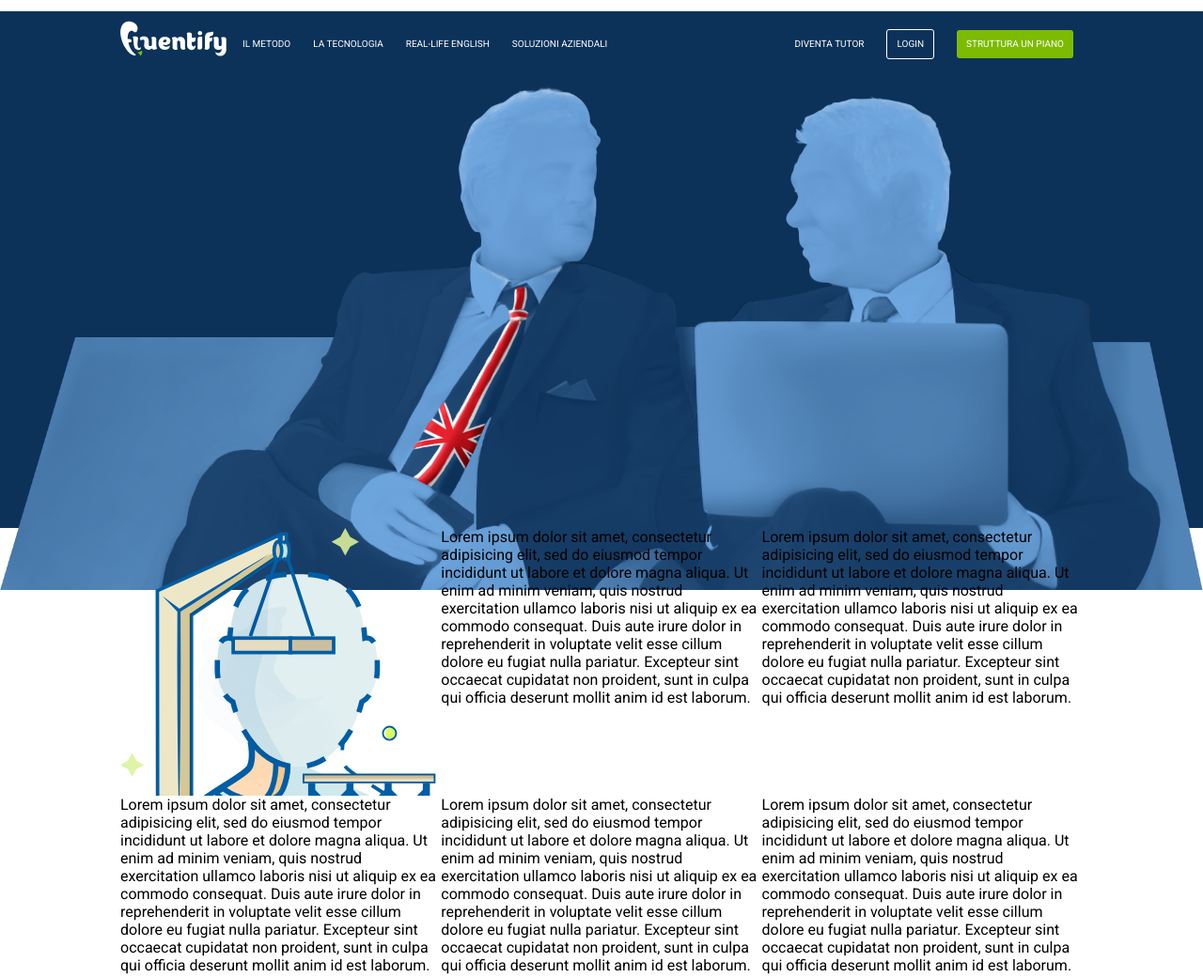
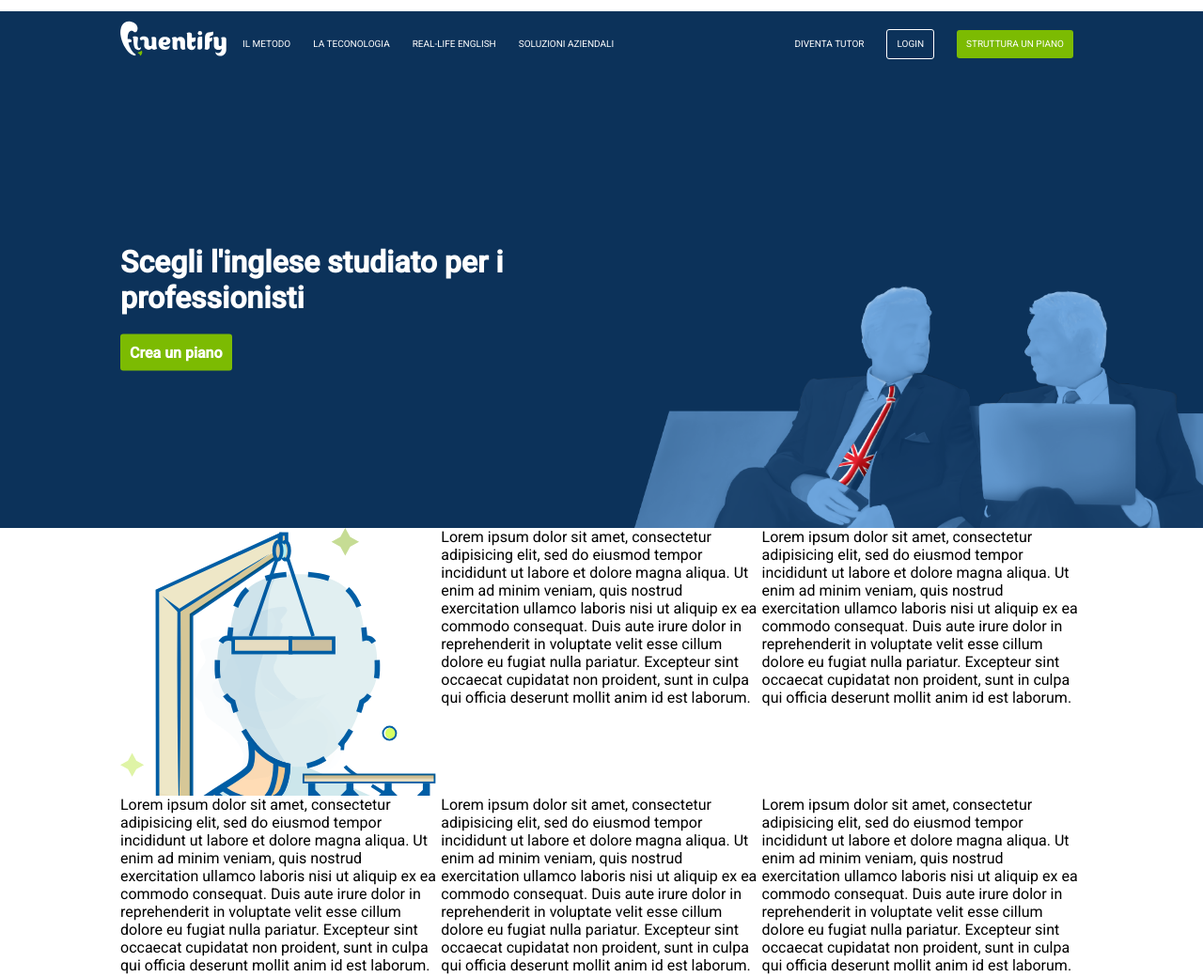
Before and after one commit to Alfredloz/htmlcss-fluentify, a plain HTML site: page index.html in a window 1280 px wide. Shown: the top 1040 px of the page at 94% size. Drawn offline with Linux system fonts and the light colour scheme.

Commit message:
header completato
ho impostato l'header secondo le richieste. Ho seguito il consiglio di Fabio nel posizionare l'immagine banner secondo il suo metodo in quanto ho trovato qualche ostacolo nel cercare di impostarlo per conto mio.

```diff
--- a/css/style.css
+++ b/css/style.css
@@ -57,12 +57,20 @@ li{
   padding: 0px 10px;
   line-height: 70px;
   font-size: 10px;
+  text-decoration: none;
+}
+a {
+  text-decoration: none;
+  color: white;
 }
 .nav {
   width: 80%;
   height: 80px;
   margin: auto;
   margin-top: 12px;
+}
+a:hover {
+  color: orange;
 }
 .logo {
   background-image: url(../img/logo.svg);
@@ -72,10 +80,7 @@ li{
   margin-top: 10px;
 
 }
-.left-menu li:hover {
-  color: orange;
-  cursor: pointer;
-}
+/* /nav */
 /* tutor login and plan */
 #login, #plan{
   line-height: 20px;
@@ -85,7 +90,7 @@ li{
 }
 #login:hover {
   background: white;
-  color: black;
+  color: orange;
   cursor: pointer;
 }
 #login {
@@ -100,14 +105,38 @@ li{
   cursor: pointer;
 }
 /* /tutor login and plan */
-/* /nav */
-.banner {
+/* banner settings */
+.big-image {
+  position: relative;
+  height: 470px;
+}
+.banner-title {
+  position: absolute;
+  width: 50%;
+  top: 50%;
+  transform: translateY(-50%);
+  color: white;
+}
+.banner-image {
   background-image: url(../img/banner_header.png);
-  width: 100%;
-  height: 100%;
-  background-size: contain;
+  background-size: 50%;
   background-repeat: no-repeat;
+  background-position: 105% 105%;
+
 }
+.bottom {
+  color: white;
+  text-decoration: none;
+  padding: 10px;
+  margin-top: 20px;
+  display: inline-block;
+  border-radius: 3px
+}
+.bottom:hover {
+  color: orange;
+}
+/* /banner settings */
+
 /* /header */
 
 /* main */
--- a/index.html
+++ b/index.html
@@ -9,16 +9,17 @@
   <body>
     <!-- header -->
     <header id="site-header" class=" bg-blue clearfix">
+      <!-- nav bar -->
       <div class="nav clearfix">
         <div class="logo float-left">
 
         </div>
         <div class="left-menu float-left">
             <ul>
-              <li>il metodo</li>
-              <li>la tecnologia</li>
-              <li>real-life english</li>
-              <li>soluzioni aziendali</li>
+              <li><a href="">il metodo</a></li>
+              <li><a href="">la teconologia</a></li>
+              <li><a href="">real-life english</a></li>
+              <li><a href="">soluzioni aziendali</a></li>
             </ul>
         </div>
         <div class="right-menu float-right">
@@ -29,20 +30,21 @@
           </ul>
         </div>
       </div>
-      <div class="title-banner">
-        <h1>
-
-        </h1>
-        <h4>
-
-        </h4>
+      <!-- nav bar -->
+      <!-- banner header -->
+      <div class="banner-image">
+        <div class="big-image container">
+          <div class="banner-title">
+            <h1>Scegli l'inglese studiato per i professionisti</h1>
+            <a href="" class="bottom bg-green">
+              <strong>Crea un piano</strong>
+            </a>
+          </div>
+        </div>
       </div>
-      <div class="banner">
-
-      </div>
+      <!-- /banner header -->
     </header>
     <!-- /header -->
-
     <!-- main -->
     <main id="site-main" class="clearfix">
       <!-- colonne centrali -->
```
